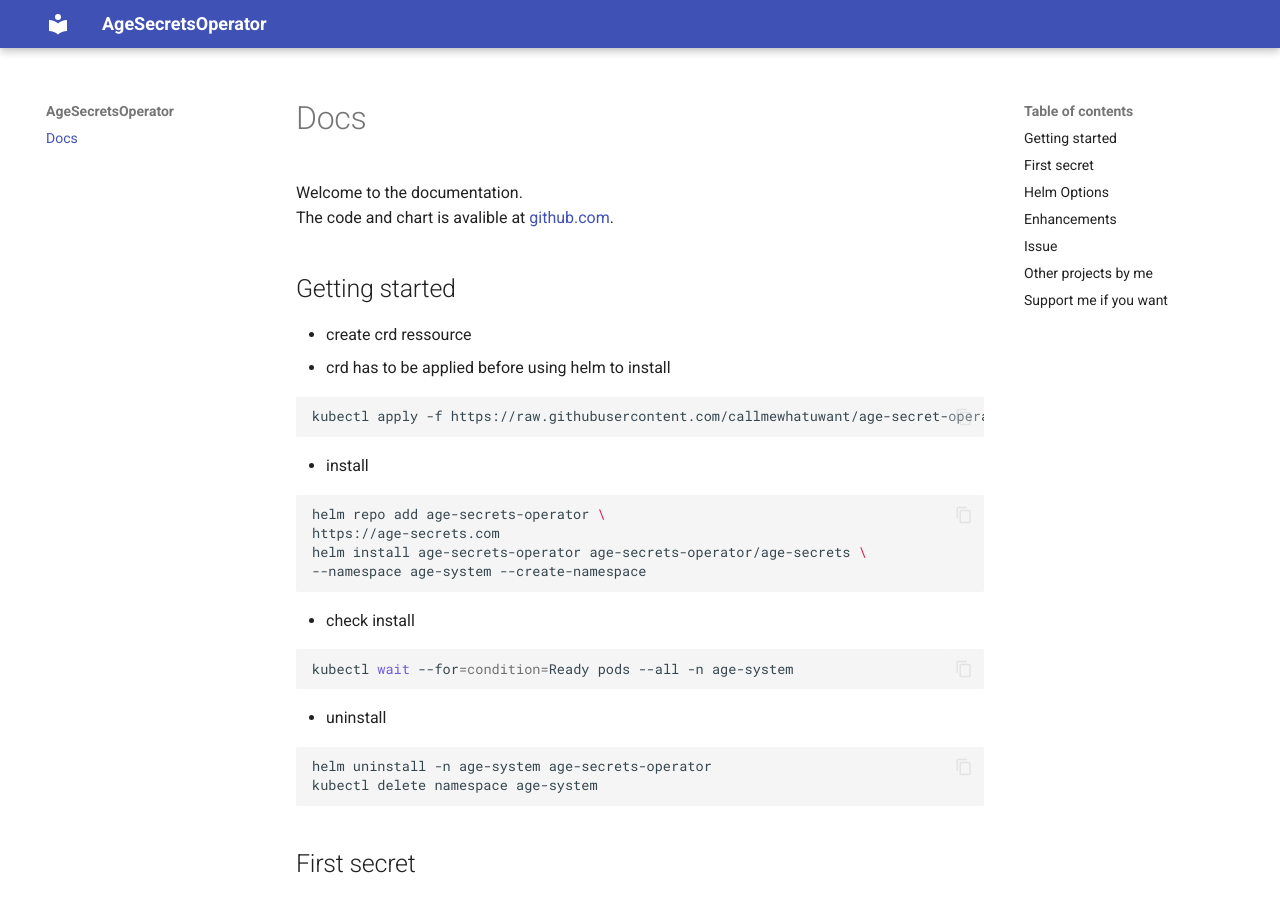
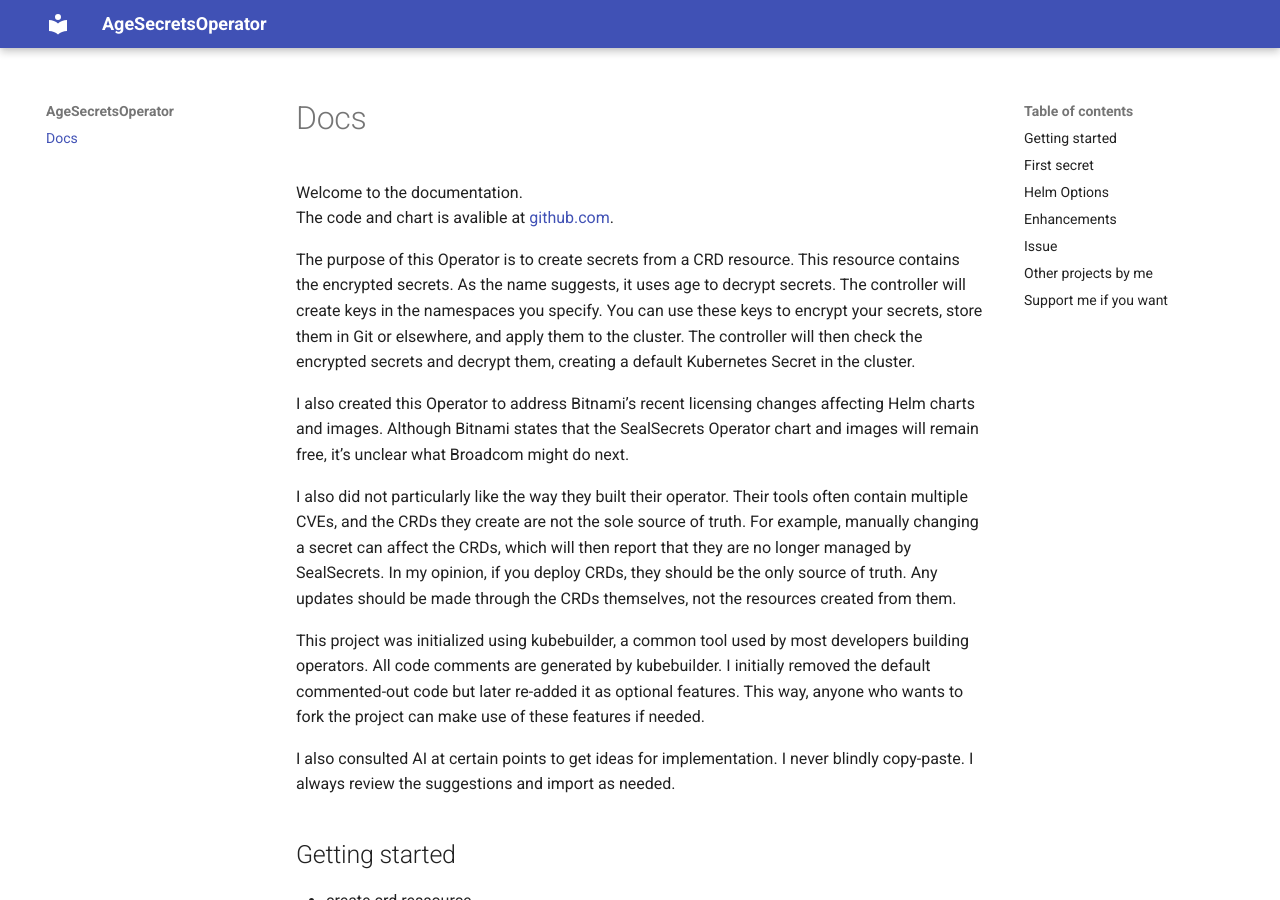
Before and after one commit to callmewhatuwant/age-secret-operator, an MkDocs documentation site: the page built from pages/operator/docs/index.md, in a window 1280 px wide and 900 px high. Built offline with MkDocs 1.6.1 and Material for MkDocs 9.7.7, drawn with Linux system fonts in a browser that asks for light colours; the version menu is left out.

Commit message:
Update index.md

```diff
--- a/pages/operator/docs/index.md
+++ b/pages/operator/docs/index.md
@@ -2,6 +2,28 @@
 
 Welcome to the documentation.</br>
 The code and chart is avalible at [github.com](https://github.com/callmewhatuwant/age-secret-operator){target="_blank"}.
+
+The purpose of this Operator is to create secrets from a CRD resource. This resource contains the encrypted secrets.
+As the name suggests, it uses age to decrypt secrets. The controller will create keys in the namespaces you specify.
+You can use these keys to encrypt your secrets, store them in Git or elsewhere, and apply them to the cluster.
+The controller will then check the encrypted secrets and decrypt them, creating a default Kubernetes Secret in the cluster.
+
+I also created this Operator to address Bitnami’s recent licensing changes affecting Helm charts and images.
+Although Bitnami states that the SealSecrets Operator chart and images will remain free, it’s unclear what Broadcom might do next.
+
+I also did not particularly like the way they built their operator.
+Their tools often contain multiple CVEs, and the CRDs they create are not the sole source of truth.
+For example, manually changing a secret can affect the CRDs, which will then report that they are no longer managed by SealSecrets.
+In my opinion, if you deploy CRDs, they should be the only source of truth. Any updates should be made through the CRDs themselves, not the resources created from them.
+
+This project was initialized using kubebuilder, a common tool used by most developers building operators.
+All code comments are generated by kubebuilder.
+I initially removed the default commented-out code but later re-added it as optional features.
+This way, anyone who wants to fork the project can make use of these features if needed.
+
+I also consulted AI at certain points to get ideas for implementation.
+I never blindly copy-paste. I always review the suggestions and import as needed.
+
 
 ## Getting started
 
```
